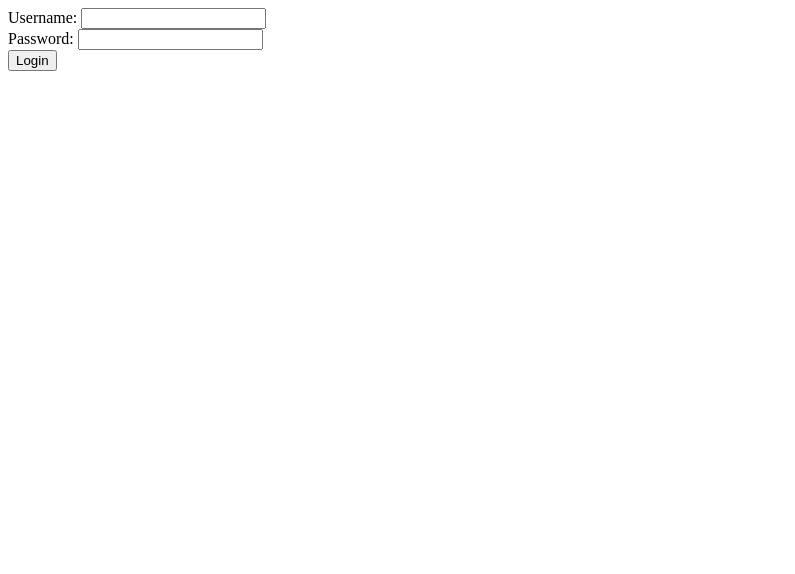
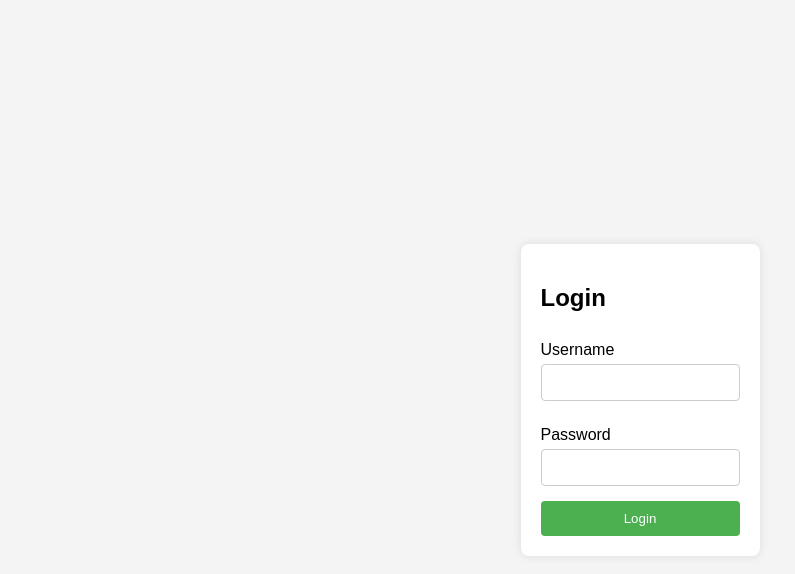
Before and after one commit to rifat71/ete-cypress, a website: page index.html in a window 1280 px wide. Shown: the whole page, without its empty margins (0-795 px from the left). Drawn offline with Linux system fonts and the light colour scheme.

Commit message:
index update

```diff
--- a/index.html
+++ b/index.html
@@ -3,17 +3,21 @@
 <head>
     <meta charset="UTF-8">
     <meta name="viewport" content="width=device-width, initial-scale=1.0">
+    <link rel="stylesheet" href="css/style.css">
     <title>Login Page</title>
 </head>
 <body>
-  <form id="login-form">
-    <label for="username">Username:</label>
+    <div class="container">
+        <form action="home.html">
+            <h2>Login</h2>
+            <label for="username">Username</label>
             <input type="text" id="username" name="username" required>
-    <br>
-    <label for="password">Password:</label>
+
+            <label for="password">Password</label>
             <input type="password" id="password" name="password" required>
-    <br>
+
             <button type="submit">Login</button>
         </form>
+    </div>
 </body>
 </html>
```
Lines whose indentation alone changed are shown as unchanged.
